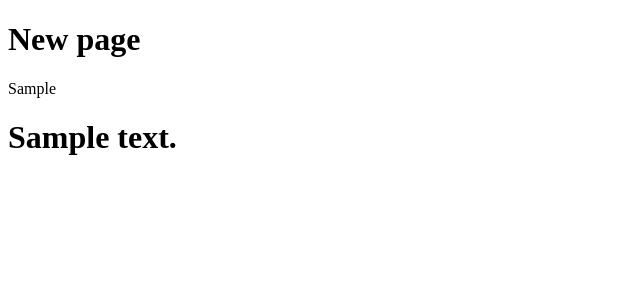
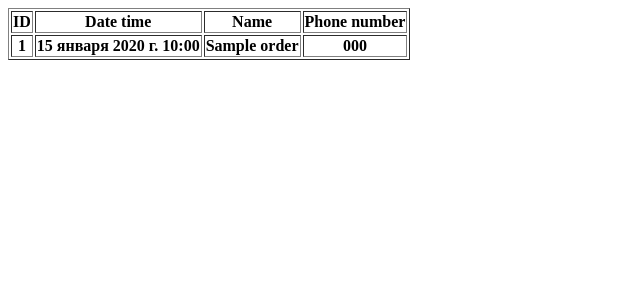
Before and after one commit to AlTrubinov/Django_Learning, a Django app: template templates/index.html in a window 1280 px wide. Shown: the top 300 px of the page, without its empty margins (0-640 px from the left). Run offline with Django 4.2, Linux system fonts and the light colour scheme; tables that the repository leaves empty hold one stand-in row (values such as "Sample post"); the template is opened without the code that fills it: values that come from a table or form of the project are taken from there, most other values are stand-ins (such as "Sample title", 1, 10 or a date in 2020); lists and menus that the app fills with data are empty.

Commit message:
Add first page with entries table. Use for, if html methods.

```diff
--- a/crm/views.py
+++ b/crm/views.py
@@ -1,3 +1,7 @@
 from django.shortcuts import render
+from .models import Order
 
 # Create your views here.
+def first_page(request):
+    object_list = Order.objects.all()
+    return render(request, "./index.html", {'object_list': object_list})
--- a/learningwebsite/urls.py
+++ b/learningwebsite/urls.py
@@ -15,7 +15,9 @@ Including another URLconf
 """
 from django.contrib import admin
 from django.urls import path
+from crm import views
 
 urlpatterns = [
     path('admin/', admin.site.urls),
+    path('', views.first_page)
 ]
--- a/templates/index.html
+++ b/templates/index.html
@@ -5,8 +5,28 @@
     <title>Title</title>
 </head>
 <body>
-<h1>New page</h1>
-{{ a }}
-<h1>{{ text }}</h1>
+
+{% if object_list %}
+<table border="1">
+    <tr>
+        <th>ID</th>
+        <th>Date time</th>
+        <th>Name</th>
+        <th>Phone number</th>
+    </tr>
+{% for obj in object_list %}
+    <tr>
+        <th>{{obj.id}}</th>
+        <th>{{obj.order_dt}}</th>
+        <th>{{obj.order_name}}</th>
+        <th>{{obj.order_phone}}</th>
+    </tr>
+{% endfor %}
+</table>
+{% else %}
+No data
+{% endif %}
+
+
 </body>
 </html>
```
